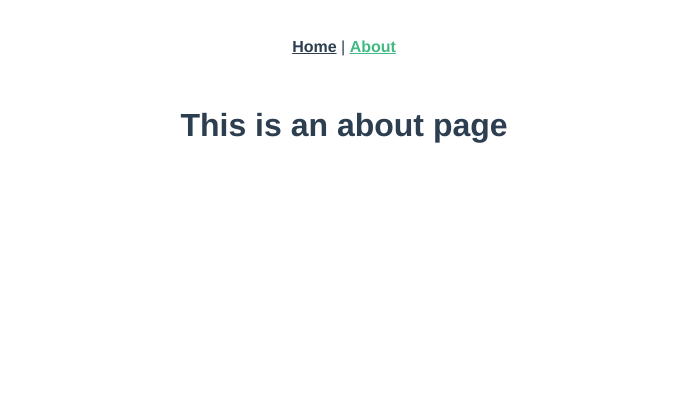
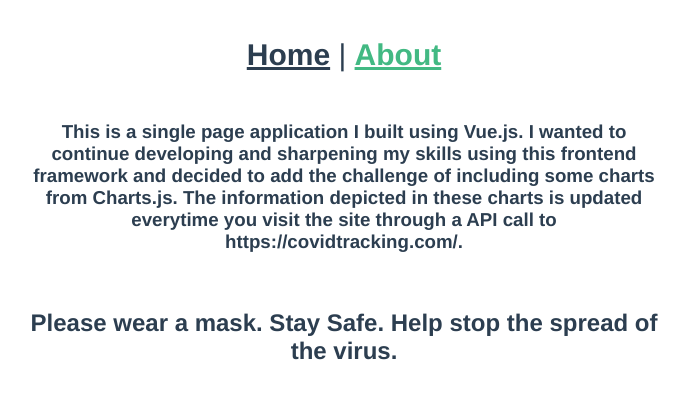
Before and after one commit to dpars88/vue_COVID_Tracker, a Vue app: page /about in a window 1280 px wide. Shown: the top 398 px of the page, without its empty margins (296-985 px from the left). Built offline with nearby package versions, Linux system fonts and the light colour scheme.

Commit message:
Add styling, add about blurb

```diff
--- a/src/App.vue
+++ b/src/App.vue
@@ -19,6 +19,7 @@
 
 #nav {
   padding: 30px;
+  font-size: 30px;
 }
 
 #nav a {
--- a/src/views/About.vue
+++ b/src/views/About.vue
@@ -1,5 +1,27 @@
 <template>
   <div class="about">
-    <h1>This is an about page</h1>
+    <div class="blurb">
+      <h3>
+      This is a single page application I built using Vue.js. I wanted to continue developing and sharpening my skills using
+      this frontend framework and decided to add the challenge of including some charts from Charts.js. The information depicted
+      in these charts is updated everytime you visit the site through a API call to https://covidtracking.com/.
+      </h3>
+      <br>
+      <h2>
+        Please wear a mask. Stay Safe. Help stop the spread of the virus.
+      </h2>
+    </div>
   </div>
 </template>
+
+<style scoped>
+  .about {
+    display: flex;
+    justify-content: center;
+
+  }
+
+  .blurb {
+    width: 50%;
+  }
+</style>>
--- a/src/views/Home.vue
+++ b/src/views/Home.vue
@@ -88,5 +88,11 @@ export default {
 </script>
 
 <style scoped>
-
+  .home {
+    display: flex;
+    justify-content: center;
+    flex-direction: column;
+    padding-left: 200px;
+    padding-right: 200px;
+  }
 </style>
```
